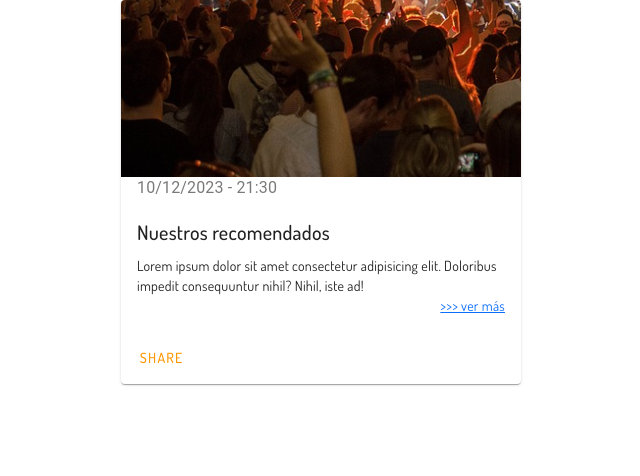
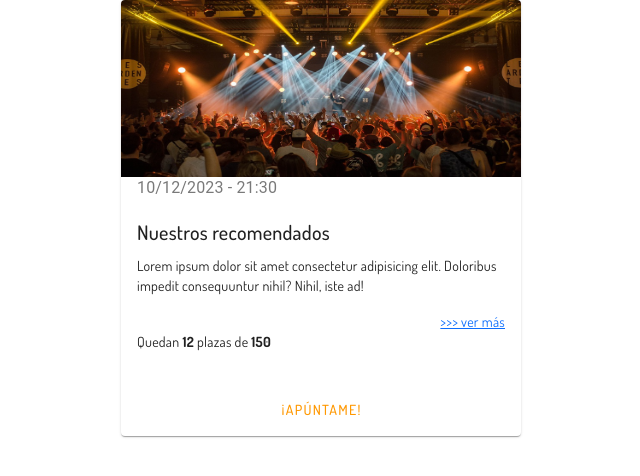
Before and after one commit to Vitoria-Oli/Upcoming-Events, a Vue app in the folder src/main/frontend/upcoming-events/: page / in a window 1280 px wide. Shown: the top 476 px of the page, without its empty margins (319-959 px from the left). Built offline with nearby package versions, Linux system fonts and the light colour scheme.

Commit message:
card id and classes renamed

```diff
--- a/src/main/frontend/upcoming-events/src/components/CardsRecomendados.vue
+++ b/src/main/frontend/upcoming-events/src/components/CardsRecomendados.vue
@@ -7,31 +7,33 @@
     <v-card
     class="mx-auto"
     max-width="400"
-    id="CardPrincipal"
+    id="Card"
   >
     <v-img
       class="align-end"
       height="200"
       cover
     >
-    <img src="../assets/img/ConciertoBrillo.png" alt="Concierto" id="Concierto" class="CardSize">
+    <img src="../assets/img/ConciertoBrillo.png" alt="Concierto" id="photo" class="CardSize">
 
       <v-card-subtitle id="date" class="text-subtitle-1">10/12/2023 - 21:30</v-card-subtitle>
     </v-img>
 
-    <v-card-title class="pt-4" >
+    <v-card-title class="pt-4" id="EventTitle">
       Nuestros recomendados
     </v-card-title>
 
     <v-card-text>
-      <div>Lorem ipsum dolor sit amet consectetur adipisicing elit. Doloribus impedit consequuntur nihil? Nihil, iste ad!</div>
+      <div class="EventDescription"><p>Lorem ipsum dolor sit amet consectetur adipisicing elit. Doloribus impedit consequuntur nihil? Nihil, iste ad!</p></div>
 
       <div class="VerMas"><a href="#">>>> ver más</a></div>
+
+      <div class="Quotas"><p>Quedan <b>12</b> plazas de <b>150</b></p></div>
     </v-card-text>
 
     <v-card-actions>
-      <v-btn color="orange">
-        Share
+      <v-btn color="orange" id="Apuntame">
+        ¡Apúntame!
       </v-btn>
 
     </v-card-actions>
@@ -42,9 +44,9 @@
 <style lang="scss" scoped>
 
 
-  #CardPrincipal{
+  #Card{
     font-family: Dosis;
-    #concierto{
+    #photo{
         height: 200px;
         width: 400px;
     }
@@ -52,5 +54,11 @@
       display: flex;
       justify-content: flex-end;
     }
+    .Quotas{
+      margin: auto;
+    }
+    #Apuntame{
+      margin: auto;
+    }
     }
 </style>
```
